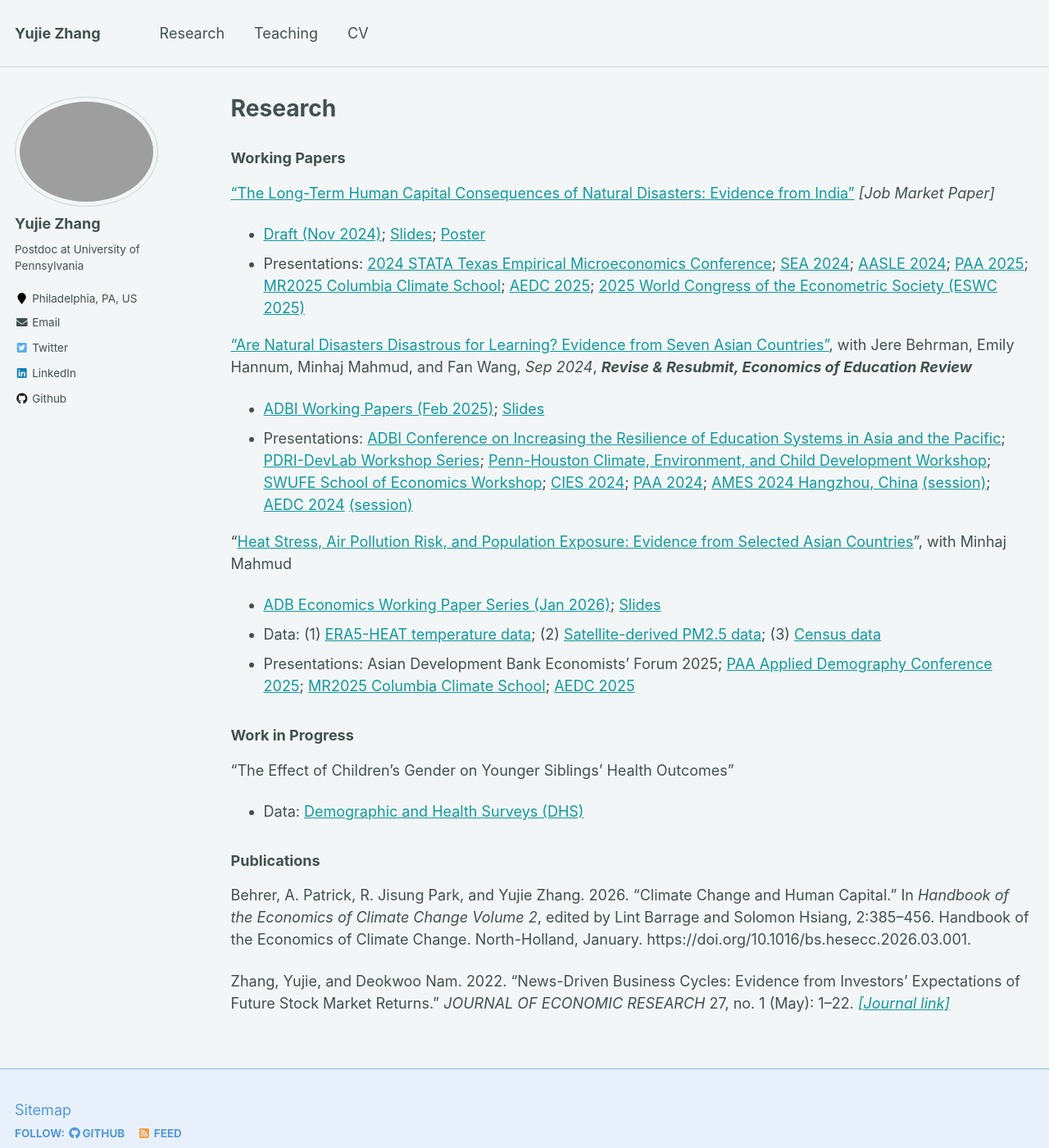
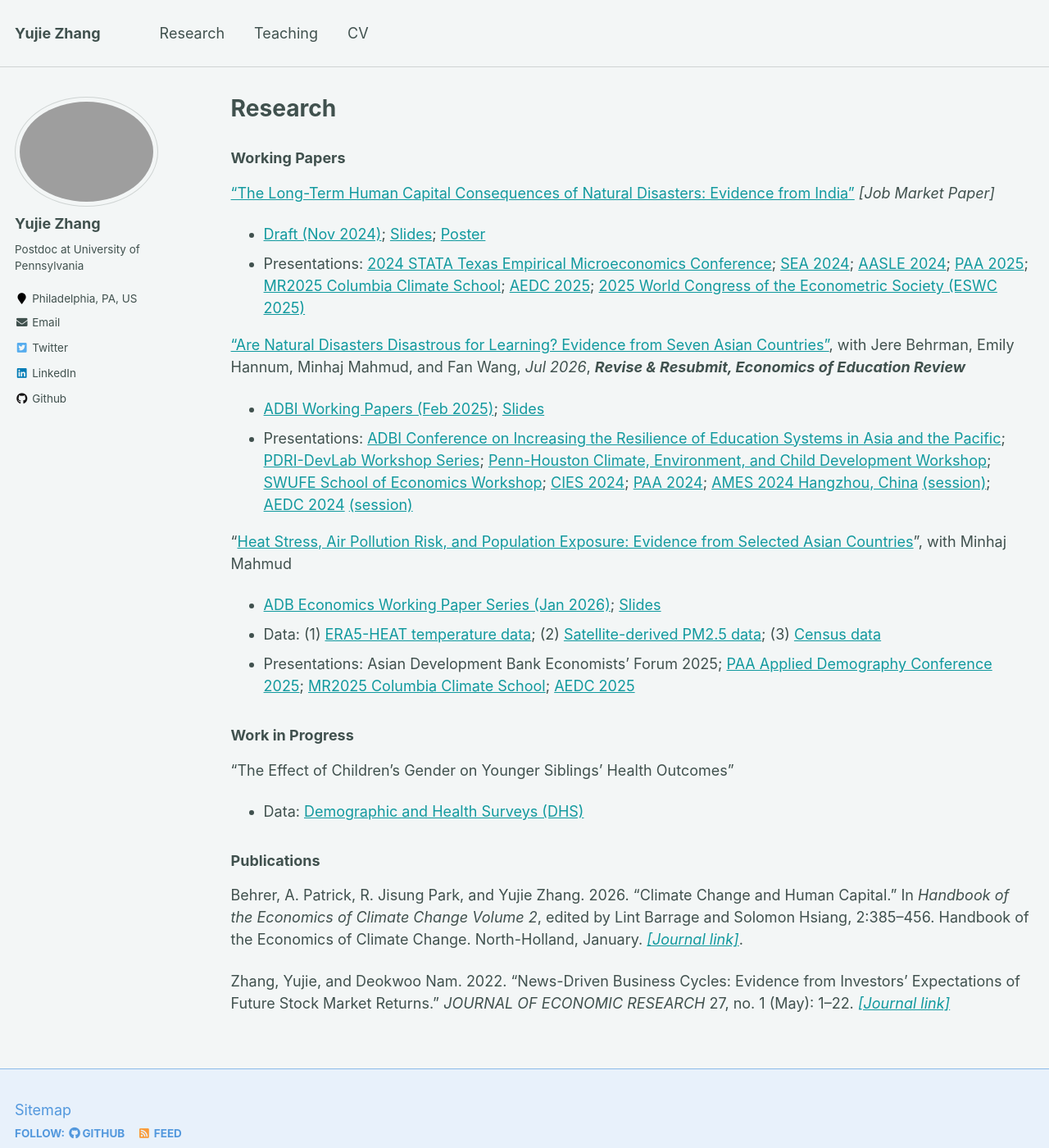
Before and after one commit to yujiezhangecon/yujiezhangecon.github.io, a Jekyll site: the page built from _pages/research.md, in a window 1280 px wide and 1400 px high. Shown: the whole window at 82% size. Built offline with Jekyll 4.4.1, drawn with Linux system fonts in a browser that asks for light colours.

Commit message:
Update research.md

```diff
--- a/_pages/research.md
+++ b/_pages/research.md
@@ -28,7 +28,7 @@ author_profile: true
 
 
 ["Are Natural Disasters Disastrous for Learning? Evidence from Seven Asian Countries"](https://www.adb.org/publications/are-natural-disasters-disastrous-for-education-evidence-from-seven-asian-countries),
-with Jere Behrman, Emily Hannum, Minhaj Mahmud, and Fan Wang, _Sep 2024_, _**Revise & Resubmit, Economics of Education Review**_
+with Jere Behrman, Emily Hannum, Minhaj Mahmud, and Fan Wang, _Jul 2026_, _**Revise & Resubmit, Economics of Education Review**_
 - [ADBI Working Papers (Feb 2025)](https://www.adb.org/publications/are-natural-disasters-disastrous-for-education-evidence-from-seven-asian-countries); [Slides](http://yujiezhangecon.github.io/files/PrjRDSE/ADBI_MICS_presentation_AEDC2024.pdf) <br>
 - Presentations:
 [ADBI Conference on Increasing the Resilience of Education Systems in Asia and the Pacific](https://www.adb.org/news/events/increasing-the-resilience-of-education-systems-in-asia-and-the-pacific);
@@ -70,7 +70,7 @@ Asian Development Bank Economists' Forum 2025;
 
 ### Publications
 
-Behrer, A. Patrick, R. Jisung Park, and Yujie Zhang. 2026. “Climate Change and Human Capital.” In _Handbook of the Economics of Climate Change Volume 2_, edited by Lint Barrage and Solomon Hsiang, 2:385–456. Handbook of the Economics of Climate Change. North-Holland, January. https://doi.org/10.1016/bs.hesecc.2026.03.001.
+Behrer, A. Patrick, R. Jisung Park, and Yujie Zhang. 2026. “Climate Change and Human Capital.” In _Handbook of the Economics of Climate Change Volume 2_, edited by Lint Barrage and Solomon Hsiang, 2:385–456. Handbook of the Economics of Climate Change. North-Holland, January. [_[Journal link]_](https://doi.org/10.1016/bs.hesecc.2026.03.001).
 
 Zhang, Yujie, and Deokwoo Nam. 2022. “News-Driven Business Cycles: Evidence from Investors’ Expectations of Future Stock Market Returns.” _JOURNAL OF ECONOMIC RESEARCH_ 27, no. 1 (May): 1–22. [_[Journal link]_](https://papersearch.net/thesis/article.asp?key=3948237)
 
```
